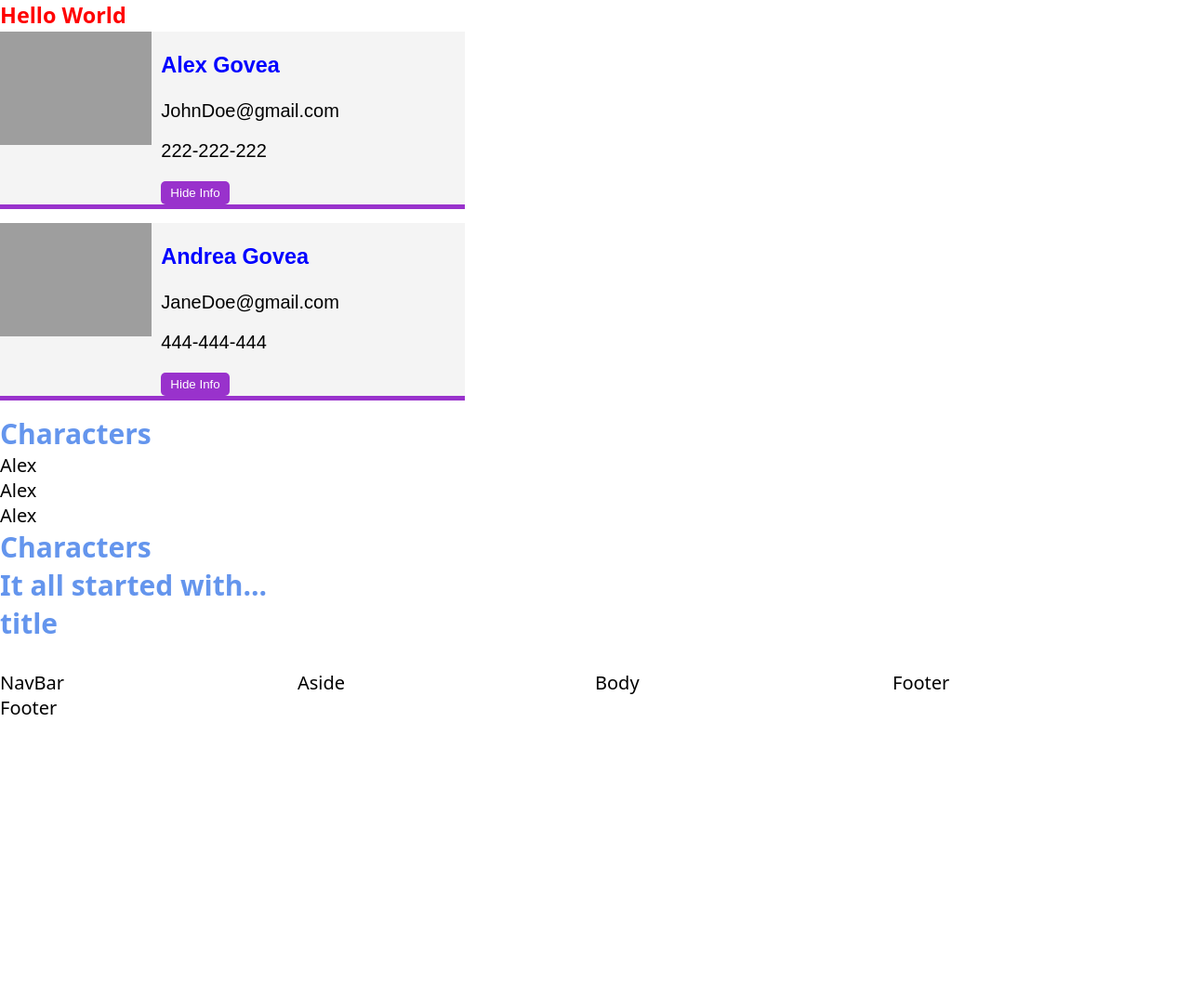
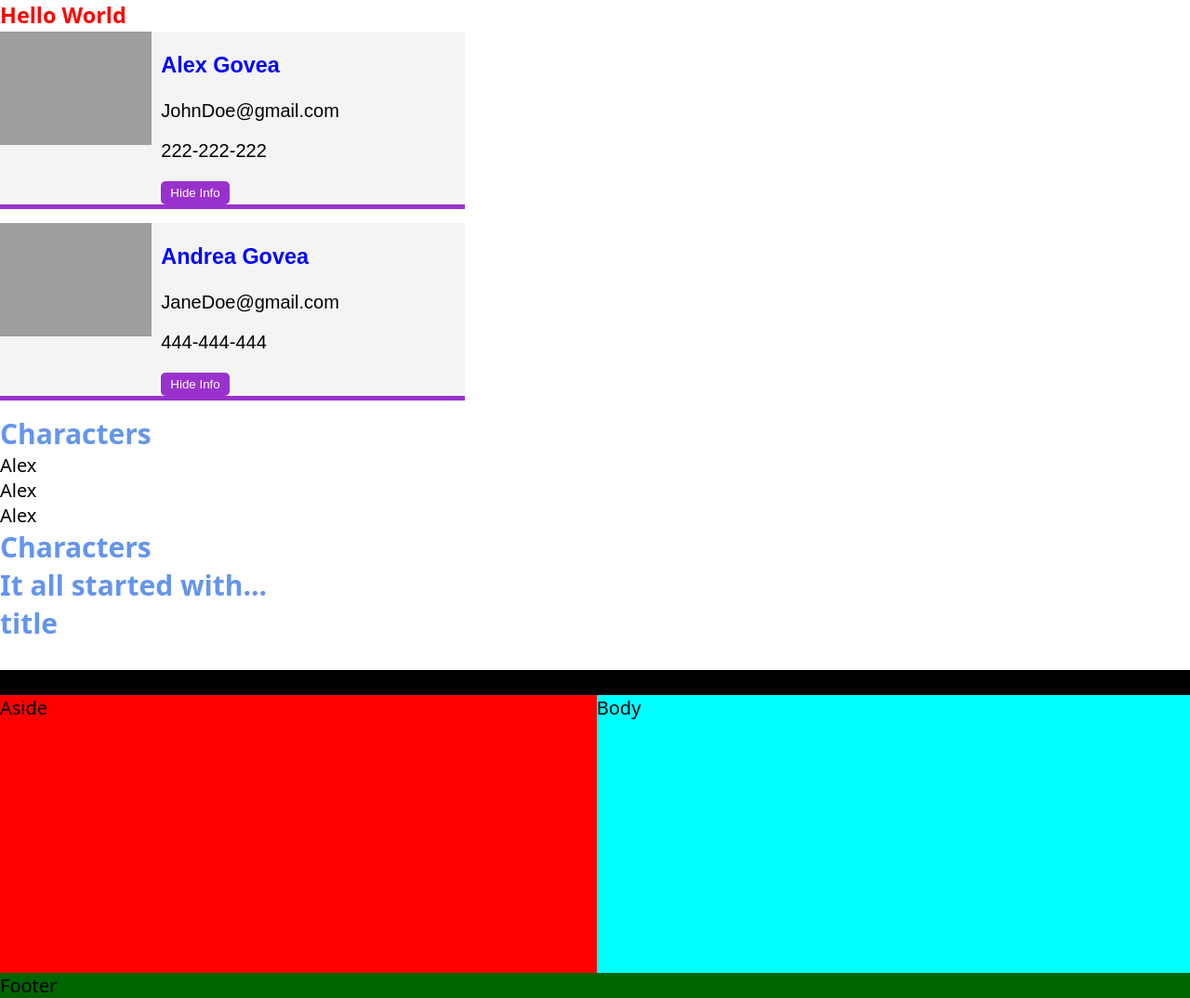
Before and after one commit to AlexanderAlatorreGovea/web-components, a plain HTML site: page index.html in a window 1280 px wide. Shown: the whole page at 93% size. Before the commit the page ends 800 px from the top, so only its background shows below. Drawn offline with Linux system fonts and the light colour scheme.

Commit message:
added grid templates

```diff
--- a/index.html
+++ b/index.html
@@ -63,7 +63,6 @@
       <div class="aside">Aside</div>
       <div class="body">Body</div>
       <div class="footer">Footer</div>
-      <div class="footer">Footer</div>
 
     </div>
 
--- a/main.css
+++ b/main.css
@@ -40,11 +40,37 @@ h3 {
   /* does not work */
 }
 
-
 .outline {
   margin-top: 30px;
   display: grid;
-  grid-template-columns: 1fr 1fr 1fr 1fr;
-  grid-auto-rows: 150px;
-  grid-template-rows: 1fr 1fr;
+
+  grid-template-areas:
+    "header header header header"
+    "aside  aside  body   body"
+    "footer footer footer footer";
+  /* grid-row-gap: 20px; */
+  /* grid-template-columns: 1fr 1fr 1fr 1fr; */
+  /* grid-auto-rows: 150px;
+  grid-template-rows: 1fr 1fr; */
 }
+
+.navbar {
+  background-color: black;
+  grid-area: header;
+}
+
+.aside {
+  background-color: red;
+  grid-area: aside;
+  height: 299px;
+}
+
+.body {
+  background-color: aqua;
+  grid-area: body;
+}
+
+.footer {
+  background-color: darkgreen;
+  grid-area: footer;
+}
```
